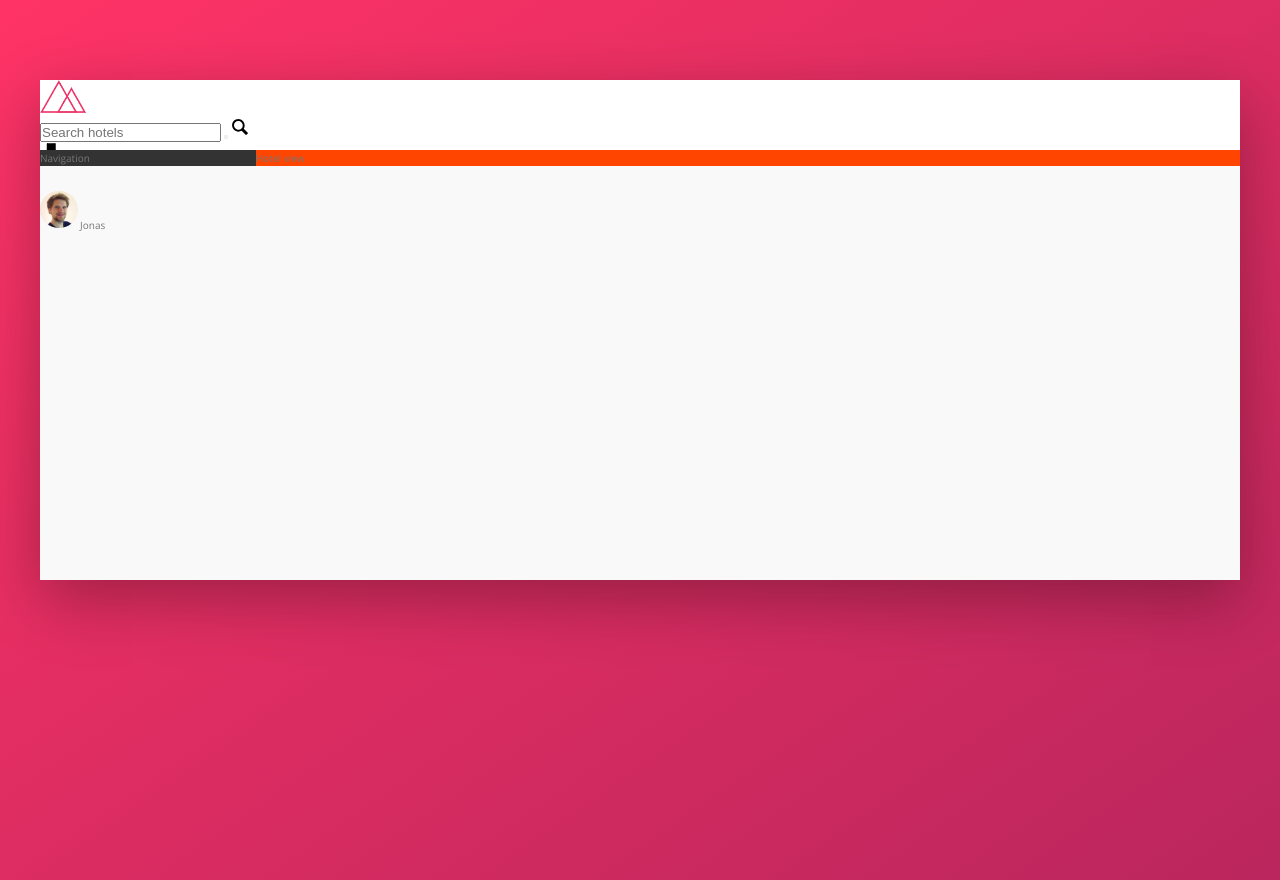
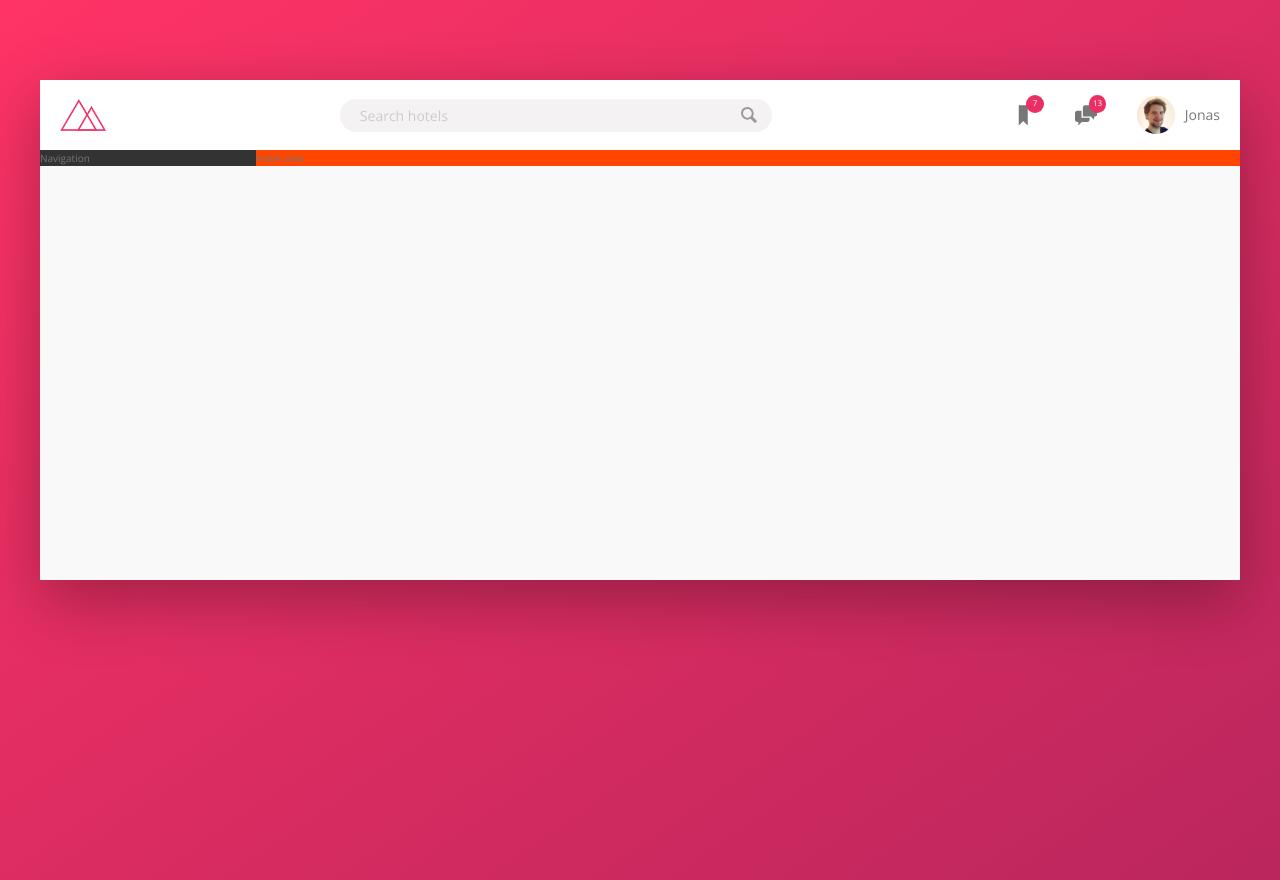
Before and after one commit to dmgimhana/booker, a website: page index.html in a window 1280 px wide. Drawn offline with nearby package versions, Linux system fonts and the light colour scheme.

Commit message:
built the header

```diff
--- a/index.html
+++ b/index.html
@@ -35,12 +35,13 @@
             <svg class="user-nav__icon">
               <use xlink:href="img/sprite.svg#icon-bookmark"></use>
             </svg>
-            <span class="user-nav__notification"></span>
+            <span class="user-nav__notification">7</span>
           </div>
           <div class="user-nav__icon-box">
-            <div class="user-nav__icon">
+            <svg class="user-nav__icon">
               <use xlink:href="img/sprite.svg#icon-chat"></use>
-            </div>
+            </svg>
+            <span class="user-nav__notification">13</span>
           </div>
 
           <div class="user-nav__user">
--- a/sass/_components.scss
+++ b/sass/_components.scss
@@ -2,20 +2,63 @@
 //LOGO
 .logo {
   height: 3.25rem;
+  margin-left: 2rem;
 }
 
 ////////////////////////////
 //SEARCH
 .search {
+  flex: 0 0 40%;
+
+  display: flex;
+  justify-content: center;
+  align-items: center;
+
   &__input {
+    font-family: inherit;
+    font-size: inherit;
+    color: inherit;
+    background-color: var(--color-grey-light-2);
+    border: none;
+    padding: 0.7rem 2rem;
+    border-radius: 100px;
+    width: 90%;
+    transition: all 0.2s;
+    margin-right: -3.25rem;
+
+    &:focus {
+      outline: none;
+      width: 100%;
+      background-color: var(--color-grey-light-3);
+    }
+
+    &::-webkit-input-placeholder {
+      font-weight: 100;
+      color: var(--color-grey-light-4);
+    }
+  }
+
+  &__input:focus + &__button {
+    background-color: var(--color-grey-light-3);
   }
 
   &__button {
+    border: none;
+    background-color: var(--color-grey-light-2);
+
+    &:focus {
+      outline: none;
+    }
+
+    &:active {
+      transform: translateY(2px);
+    }
   }
 
   &__icon {
     height: 2rem;
     width: 2rem;
+    fill: var(--color-grey-dark-3);
   }
 }
 
@@ -23,20 +66,51 @@
 //USER NAVIGATION
 
 .user-nav {
+  align-self: stretch;
+
+  display: flex;
+  align-items: center;
+
+  & > * {
+    padding: 0 2rem;
+    cursor: pointer;
+    height: 100%;
+    display: flex;
+    align-items: center;
+  }
+
+  & > *:hover {
+    background-color: var(--color-grey-light-2);
+  }
+
   &__icon-box {
+    position: relative;
   }
+
   &__icon {
     height: 2.25rem;
     width: 2.25rem;
+    fill: var(--color-grey-dark-2);
   }
   &__notification {
+    font-size: 0.8rem;
+    height: 1.75rem;
+    width: 1.75rem;
+    border-radius: 100px;
+    background-color: var(--color-primary);
+    color: #fff;
+    position: absolute;
+    top: 1.5rem;
+    right: 1.1rem;
+
+    display: flex;
+    justify-content: center;
+    align-items: center;
   }
-  &__user {
-  }
+
   &__user-photo {
     height: 3.75rem;
     border-radius: 50%;
-  }
-  &__user-name {
+    margin-right: 1rem;
   }
 }
--- a/sass/_layout.scss
+++ b/sass/_layout.scss
@@ -8,9 +8,13 @@
 }
 
 .header {
+  font-size: 1.4rem;
   height: 7rem;
   background-color: #fff;
   border-bottom: var(--color-grey-light-2);
+  display: flex;
+  justify-content: space-between;
+  align-items: center;
 }
 
 .content {
```
Also changed, not shown: css/style.css.
